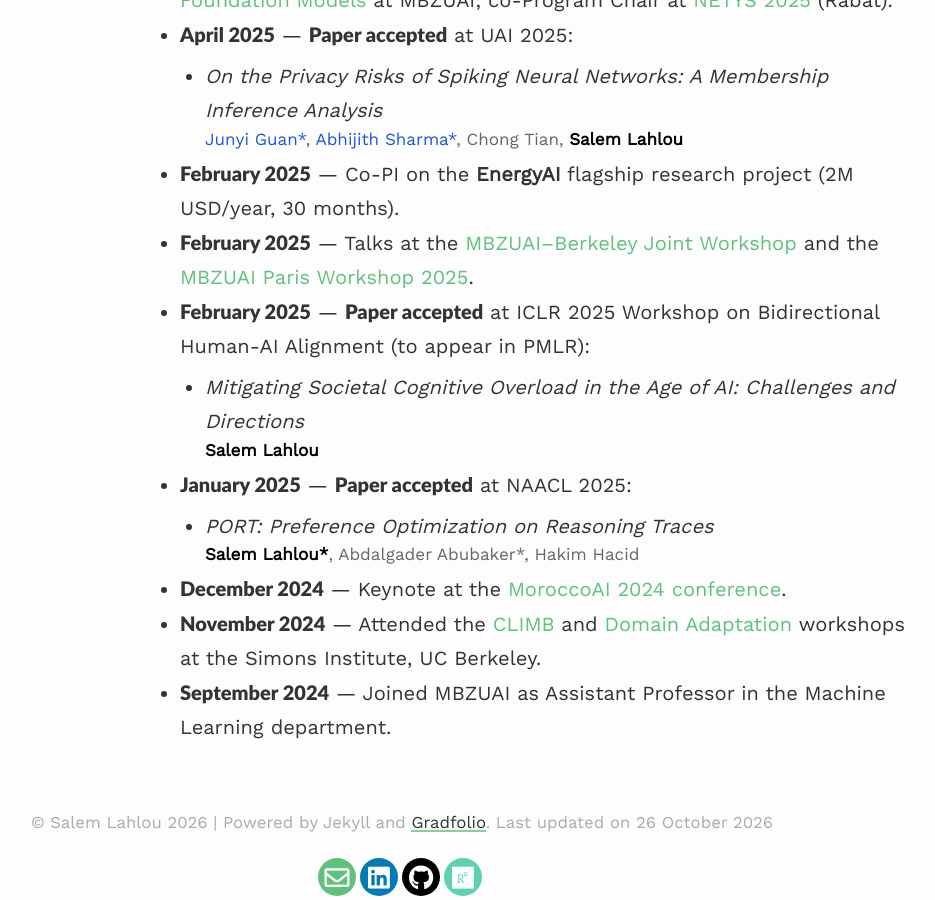
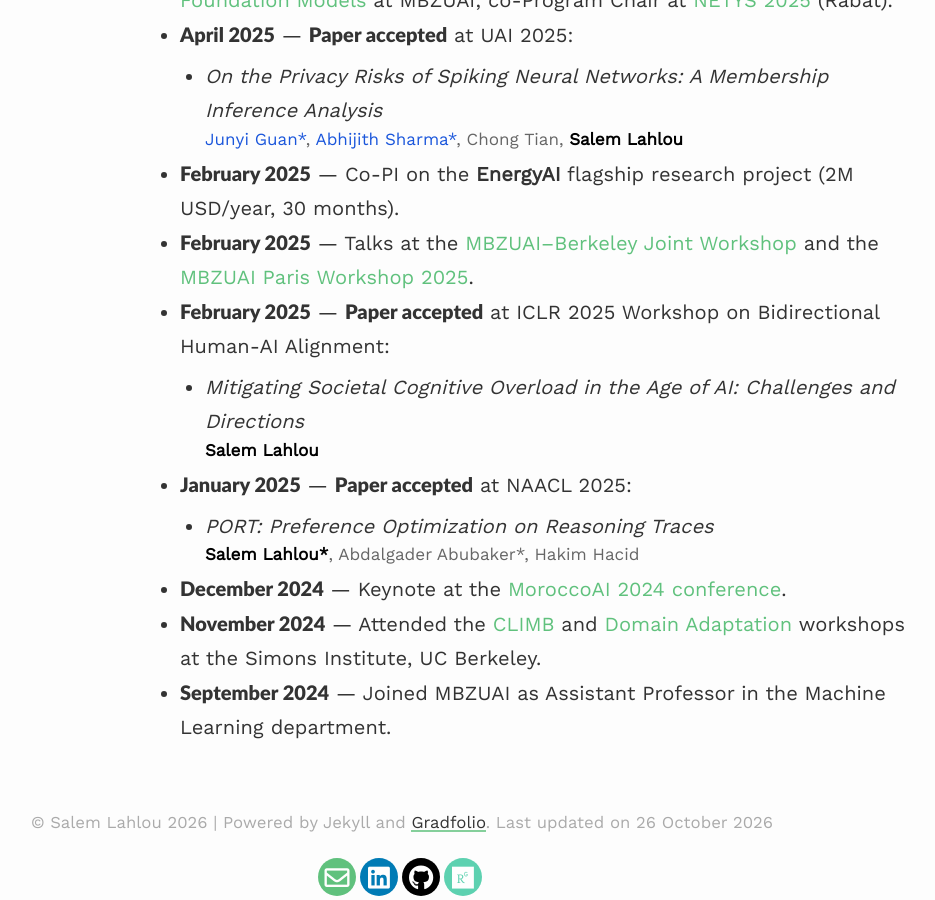
Before and after one commit to saleml/saleml.github.io, a Jekyll site: the page built from index.md, in a window 1280 px wide and 900 px high, scrolled down 4305 px. Shown: the whole window, without its empty margins (238-1173 px from the left). Built offline with Jekyll 4.4.1, drawn with Linux system fonts in a browser that asks for light colours; nearby versions of some CDN libraries; a style sheet for code colours, icons or effects is not loaded.

Commit message:
Auto-sync from CV repo (61536b4)

```diff
--- a/index.md
+++ b/index.md
@@ -157,7 +157,7 @@
   </li>
   <li><span class="news-date news-highlight">February 2025</span> &mdash; Co-PI on the <strong>EnergyAI</strong> flagship research project (2M USD/year, 30 months).</li>
   <li><span class="news-date news-highlight">February 2025</span> &mdash; Talks at the <a href="https://emerging-ml.github.io/">MBZUAI&ndash;Berkeley Joint Workshop</a> and the <a href="https://mbzuai-paris.github.io/workshop-2025">MBZUAI Paris Workshop 2025</a>.</li>
-  <li><span class="news-date news-highlight">February 2025</span> &mdash; <span class="news-highlight">Paper accepted</span> at ICLR 2025 Workshop on Bidirectional Human-AI Alignment (to appear in PMLR):
+  <li><span class="news-date news-highlight">February 2025</span> &mdash; <span class="news-highlight">Paper accepted</span> at ICLR 2025 Workshop on Bidirectional Human-AI Alignment:
     <ul class="news-papers">
       <li><em>Mitigating Societal Cognitive Overload in the Age of AI: Challenges and Directions</em><div class="news-authors"><strong class="pub-author-me">Salem Lahlou</strong></div></li>
     </ul>
```
Also changed, not shown: _pages/publications.md (+1 -1 lines), 1 other file.
